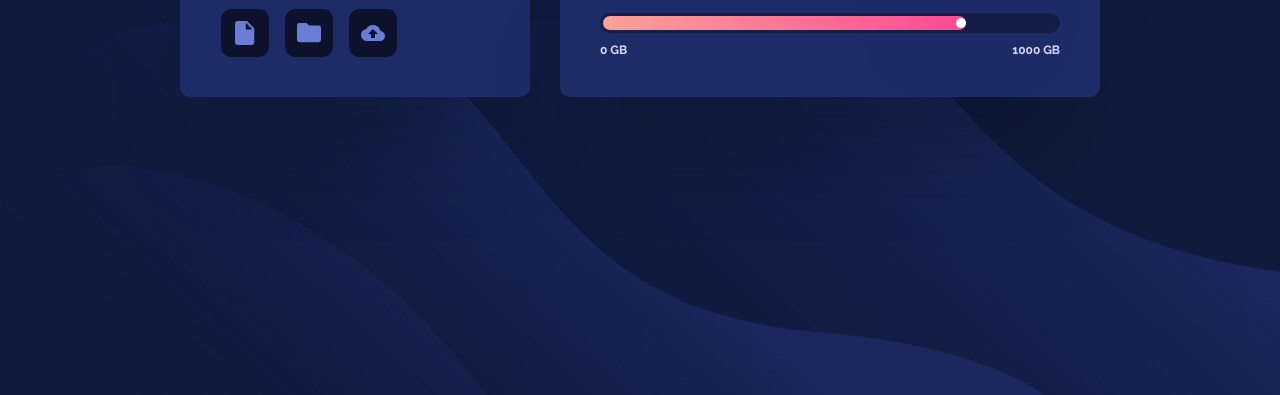
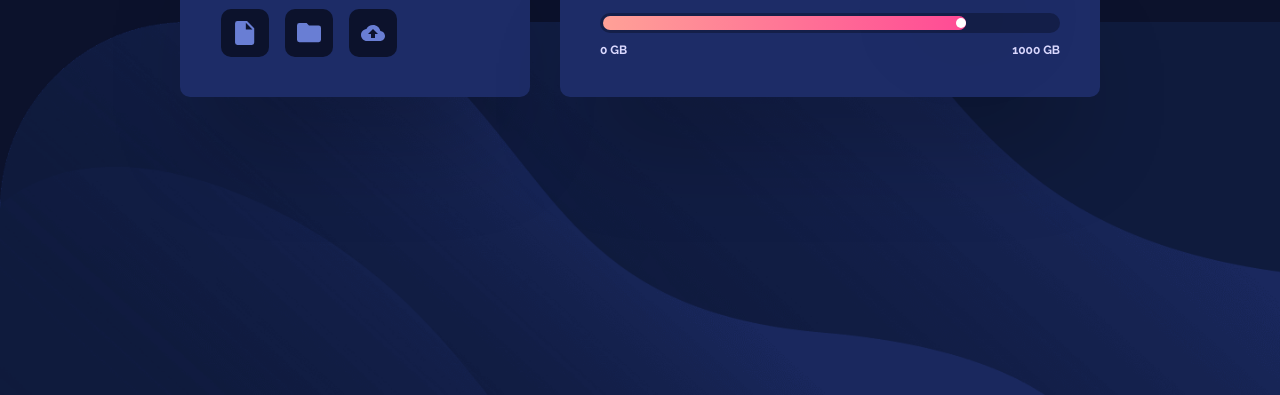
Before and after one commit to tiago-jv0/fylo-data-storage-component, a plain HTML site: page index.html in a window 1280 px wide. Shown: the part 405-800 px from the top of the page. Drawn offline with Linux system fonts and the light colour scheme.

Commit message:
fix: body background-color

```diff
--- a/style.css
+++ b/style.css
@@ -193,6 +193,7 @@ button {
 @media screen and (min-width: 992px) {
 
     body {
+        background-color: #0C122C;
         background-image: url(./images/bg-desktop.png);
         background-size: contain;
         background-position: bottom;
```
